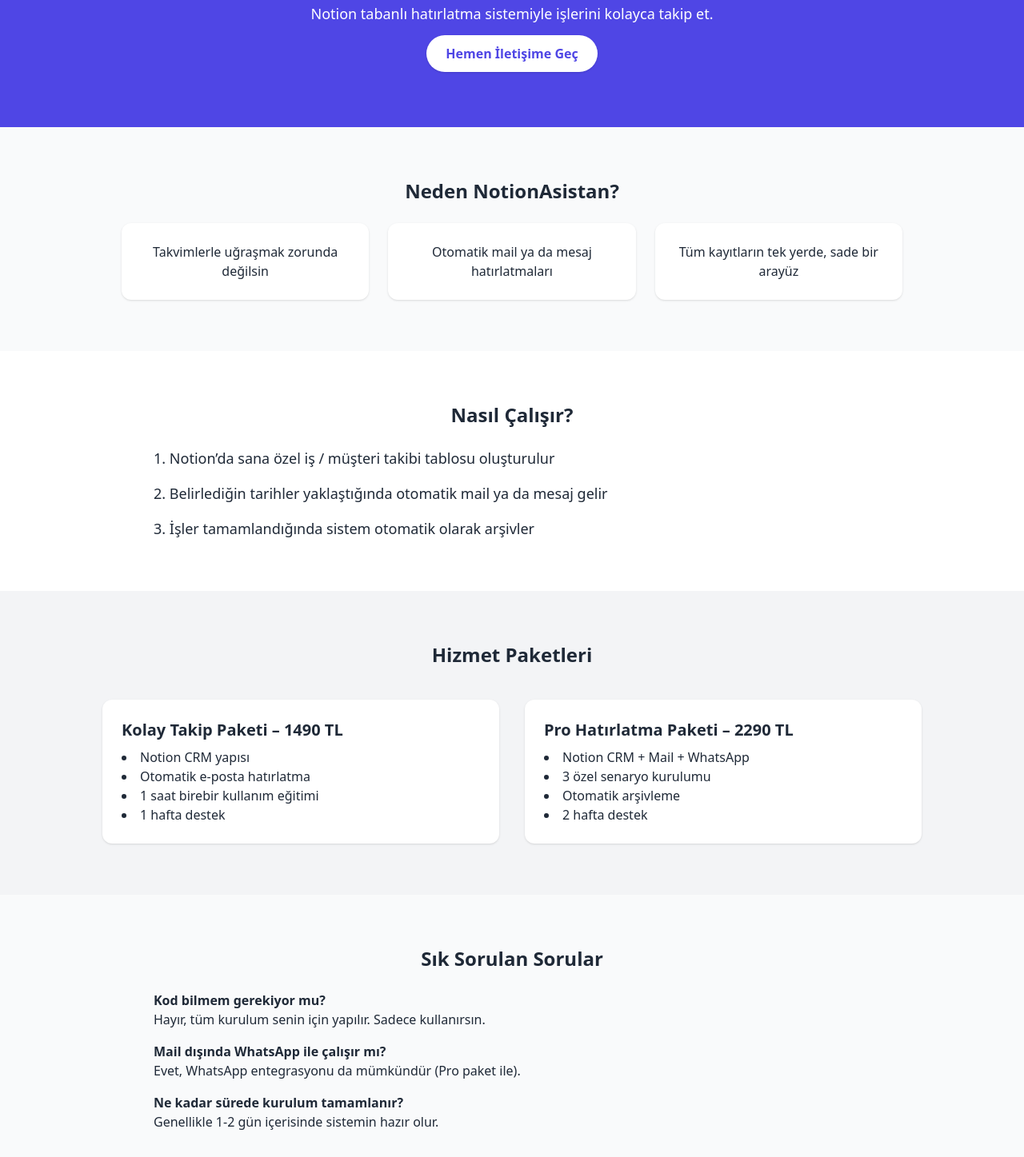
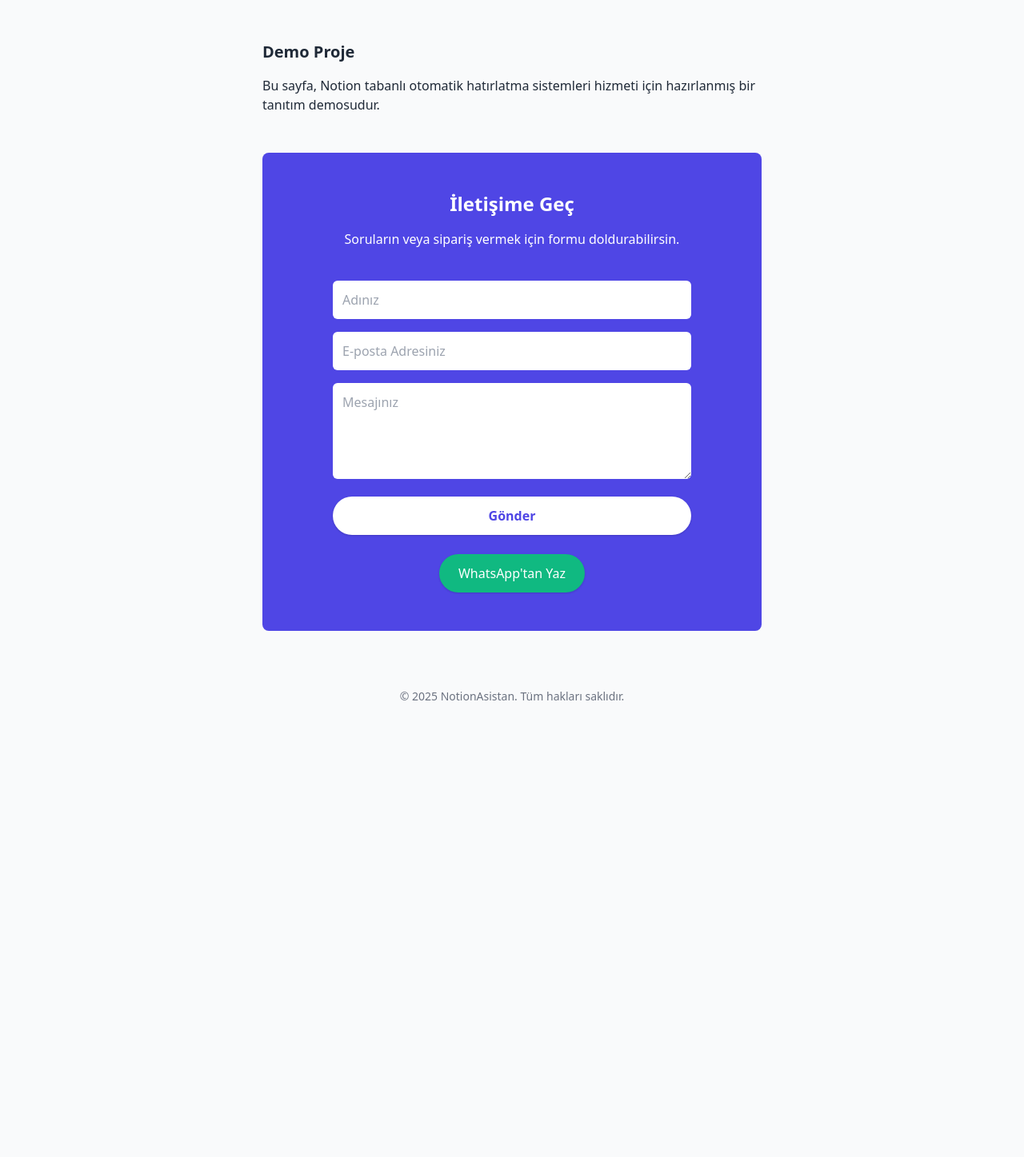
Before and after one commit to ensarisci61/notionasistan, a plain HTML site: page index.html in a window 1280 px wide. Shown: the part 133-1580 px from the top of the page at 80% size. After the commit the page ends 1030 px from the top, so only its background shows below. Drawn offline with nearby package versions, Linux system fonts and the light colour scheme.

Commit message:
Add files via upload

```diff
--- a/index.html
+++ b/index.html
@@ -1,91 +1,26 @@
+
 <!DOCTYPE html>
 <html lang="tr">
 <head>
   <meta charset="UTF-8" />
-  <meta name="viewport" content="width=device-width, initial-scale=1.0" />
+  <meta name="viewport" content="width=device-width, initial-scale=1.0"/>
   <title>NotionAsistan</title>
-  <script src="https://cdn.tailwindcss.com"></script>
+  <link href="https://cdn.jsdelivr.net/npm/tailwindcss@2.2.19/dist/tailwind.min.css" rel="stylesheet">
 </head>
 <body class="bg-gray-50 text-gray-800">
-  <!-- Hero -->
-  <section class="text-center py-20 bg-indigo-600 text-white">
-    <h1 class="text-4xl font-bold mb-4">Hiçbir işi unutma!</h1>
-    <p class="text-lg mb-6">Notion tabanlı hatırlatma sistemiyle işlerini kolayca takip et.</p>
-    <a href="#iletisim" class="bg-white text-indigo-600 font-semibold px-6 py-3 rounded-full shadow hover:bg-gray-100 transition">Hemen İletişime Geç</a>
-  </section>
 
-  <!-- Neden -->
-  <section class="py-16 px-6 max-w-5xl mx-auto">
-    <h2 class="text-2xl font-bold mb-6 text-center">Neden NotionAsistan?</h2>
-    <div class="grid md:grid-cols-3 gap-6 text-center">
-      <div class="bg-white p-6 rounded-xl shadow">Takvimlerle uğraşmak zorunda değilsin</div>
-      <div class="bg-white p-6 rounded-xl shadow">Otomatik mail ya da mesaj hatırlatmaları</div>
-      <div class="bg-white p-6 rounded-xl shadow">Tüm kayıtların tek yerde, sade bir arayüz</div>
-    </div>
-  </section>
+  <header class="bg-indigo-600 text-white text-center py-6 shadow">
+    <h1 class="text-3xl font-bold">NotionAsistan</h1>
+    <p class="text-lg">Otomatik hatırlatma sistemleriyle işleri kolaylaştır</p>
+  </header>
 
-  <!-- Nasıl Çalışır -->
-  <section class="bg-white py-16 px-6">
-    <div class="max-w-4xl mx-auto">
-      <h2 class="text-2xl font-bold mb-6 text-center">Nasıl Çalışır?</h2>
-      <ol class="space-y-4 list-decimal list-inside text-lg">
-        <li>Notion’da sana özel iş / müşteri takibi tablosu oluşturulur</li>
-        <li>Belirlediğin tarihler yaklaştığında otomatik mail ya da mesaj gelir</li>
-        <li>İşler tamamlandığında sistem otomatik olarak arşivler</li>
-      </ol>
-    </div>
-  </section>
+  <main class="max-w-2xl mx-auto p-6">
+    <section class="my-12">
+      <h2 class="text-xl font-semibold mb-4">Demo Proje</h2>
+      <p>Bu sayfa, Notion tabanlı otomatik hatırlatma sistemleri hizmeti için hazırlanmış bir tanıtım demosudur.</p>
+    </section>
 
-  <!-- Paketler -->
-  <section class="py-16 px-6 bg-gray-100">
-    <div class="max-w-5xl mx-auto">
-      <h2 class="text-2xl font-bold mb-10 text-center">Hizmet Paketleri</h2>
-      <div class="grid md:grid-cols-2 gap-8">
-        <div class="bg-white p-6 rounded-xl shadow">
-          <h3 class="text-xl font-semibold mb-2">Kolay Takip Paketi – 1490 TL</h3>
-          <ul class="list-disc list-inside">
-            <li>Notion CRM yapısı</li>
-            <li>Otomatik e-posta hatırlatma</li>
-            <li>1 saat birebir kullanım eğitimi</li>
-            <li>1 hafta destek</li>
-          </ul>
-        </div>
-        <div class="bg-white p-6 rounded-xl shadow">
-          <h3 class="text-xl font-semibold mb-2">Pro Hatırlatma Paketi – 2290 TL</h3>
-          <ul class="list-disc list-inside">
-            <li>Notion CRM + Mail + WhatsApp</li>
-            <li>3 özel senaryo kurulumu</li>
-            <li>Otomatik arşivleme</li>
-            <li>2 hafta destek</li>
-          </ul>
-        </div>
-      </div>
-    </div>
-  </section>
-
-  <!-- SSS -->
-  <section class="py-16 px-6">
-    <div class="max-w-4xl mx-auto">
-      <h2 class="text-2xl font-bold mb-6 text-center">Sık Sorulan Sorular</h2>
-      <div class="space-y-4">
-        <div>
-          <h4 class="font-semibold">Kod bilmem gerekiyor mu?</h4>
-          <p>Hayır, tüm kurulum senin için yapılır. Sadece kullanırsın.</p>
-        </div>
-        <div>
-          <h4 class="font-semibold">Mail dışında WhatsApp ile çalışır mı?</h4>
-          <p>Evet, WhatsApp entegrasyonu da mümkündür (Pro paket ile).</p>
-        </div>
-        <div>
-          <h4 class="font-semibold">Ne kadar sürede kurulum tamamlanır?</h4>
-          <p>Genellikle 1-2 gün içerisinde sistemin hazır olur.</p>
-        </div>
-      </div>
-    </div>
-  </section>
-
-  <!-- İletişim -->
-  <section id="iletisim" class="bg-indigo-600 text-white py-12 px-6 rounded-lg">
+    <section id="iletisim" class="bg-indigo-600 text-white py-12 px-6 rounded-lg">
       <h2 class="text-2xl font-bold mb-4 text-center">İletişime Geç</h2>
       <p class="mb-6 text-center">Soruların veya sipariş vermek için formu doldurabilirsin.</p>
       <form action="https://formsubmit.co/erensar6154@gmail.com" method="POST" class="space-y-4 max-w-md mx-auto">
@@ -102,9 +37,11 @@
         </a>
       </div>
     </section>
+  </main>
 
-  <footer class="text-center text-sm py-6 bg-gray-100">
+  <footer class="text-center text-sm text-gray-500 mt-12 mb-4">
     &copy; 2025 NotionAsistan. Tüm hakları saklıdır.
   </footer>
+
 </body>
 </html>
```
